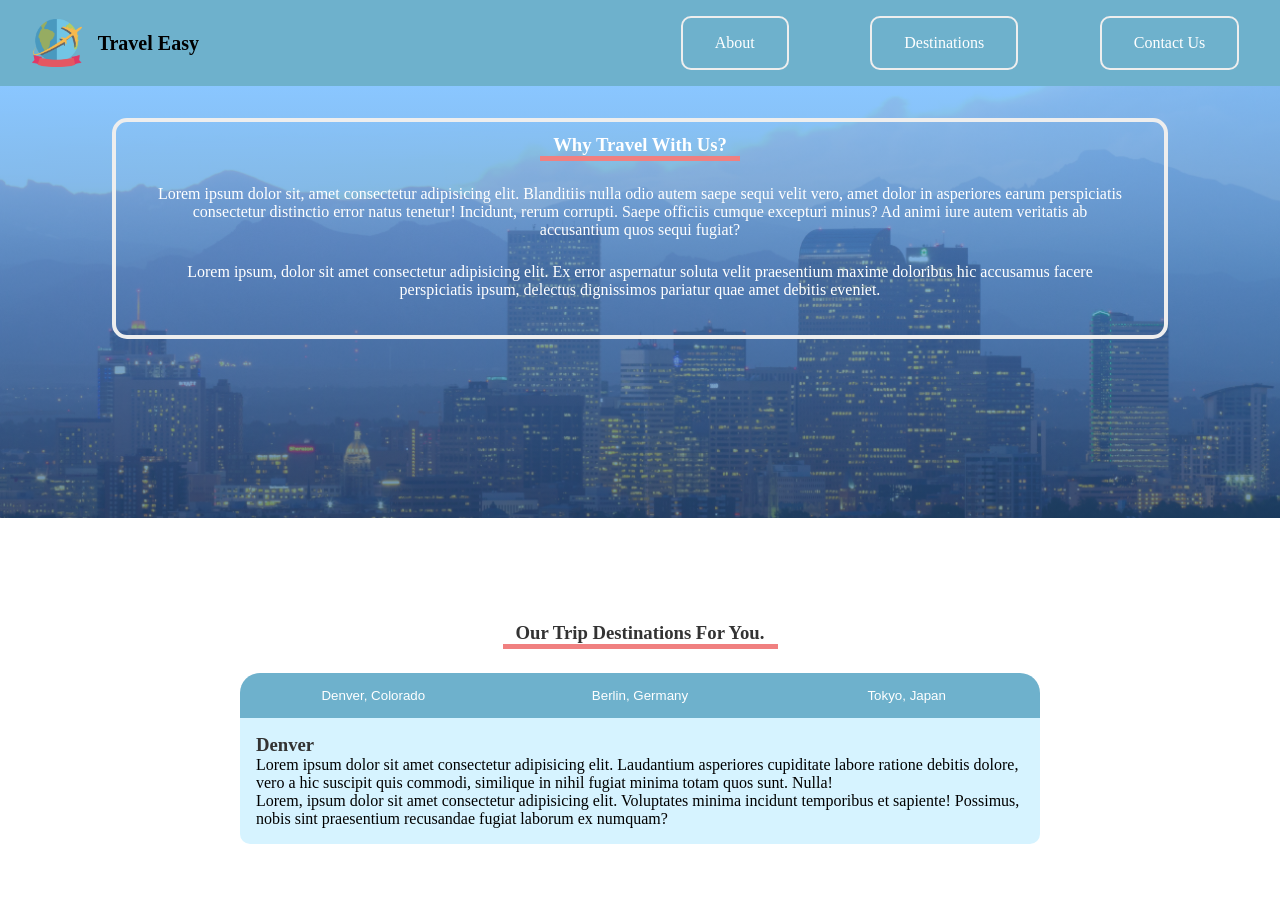
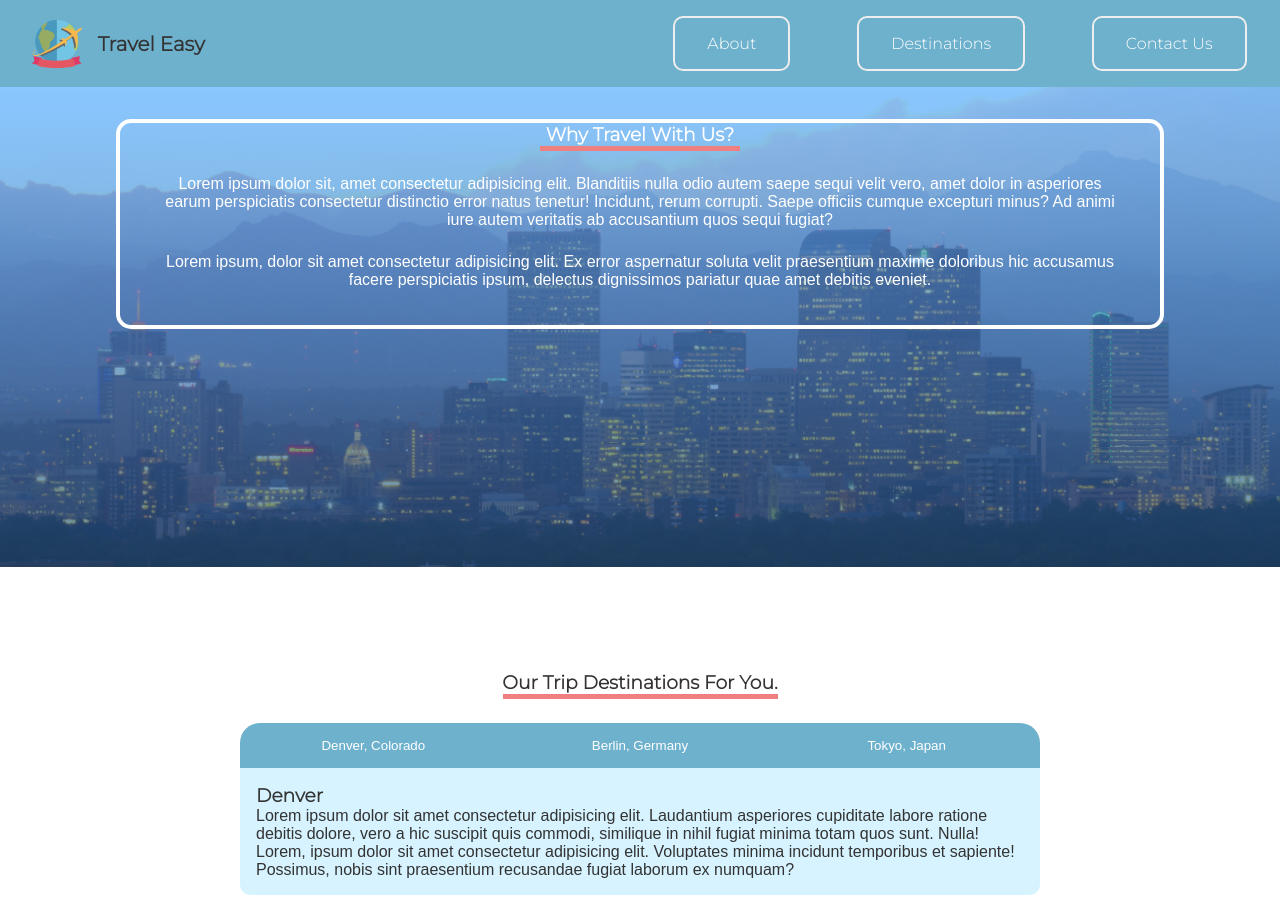
Before and after one commit to Battlertrunks/TravelWebsitePractice, a plain HTML site: page index.html in a window 1280 px wide. Shown: the top 898 px of the page. Drawn offline with Linux system fonts and the light colour scheme.

Commit message:
Changed the header fonts to Montserrat and paragragh fonts to Source Serif from google fonts. Made the nav buttons direct the user to the sections of the page they are designated to.

```diff
--- a/index.html
+++ b/index.html
@@ -26,14 +26,14 @@
         </header>
         <div class="links-container">
           <ul class="links">
-            <li><a href="">About</a></li>
-            <li><a href="">Destinations</a></li>
-            <li><a href="">Contact Us</a></li>
+            <li><a href="#about">About</a></li>
+            <li><a href="#destinations">Destinations</a></li>
+            <li><a href="#contact-us">Contact Us</a></li>
           </ul>
         </div>
       </nav>
     </section>
-    <section class="about-section">
+    <section class="about-section" id="about">
       <div class="about-center">
         <h3>Why Travel with us?</h3>
         <p>
@@ -51,7 +51,7 @@
         </p>
       </div>
     </section>
-    <section class="destinations-section">
+    <section class="destinations-section" id="destinations">
       <div class="destinations-tab">
         <h3 class="destinations-header">Our trip destinations for you.</h3>
         <div class="tab">
@@ -108,7 +108,7 @@
         </div>
       </div>
     </section>
-    <section class="contact-us-section">
+    <section class="contact-us-section" id="contact-us">
       <h3>Contact us</h3>
       <p>
         If you need to reach out to us for any questions related to our
--- a/styles.css
+++ b/styles.css
@@ -1,3 +1,6 @@
+/* Importing fonts */
+@import url("https://fonts.googleapis.com/css2?family=Montserrat:wght@300&family=Source+Serif+4&display=swap");
+
 *,
 ::before,
 ::after {
@@ -9,22 +12,24 @@ h2 {
   font-size: 20px;
 }
 
-h3 {
+h1,
+h2,
+h3,
+h4,
+a {
+  text-transform: capitalize;
+  font-family: "Montserrat", sans-serif;
   color: #333333;
 }
 
-h1,
-h2,
-h3,
-h4 {
-  text-transform: capitalize;
+p {
+  font-family: "Source Serif", sans-serif;
+  color: #333333;
 }
 
 html {
   background: #fff;
-}
-
-body {
+  scroll-behavior: smooth;
 }
 
 /* nav bar */
@@ -93,7 +98,7 @@ body {
   background: linear-gradient(#4da9ffa8, #265580a7), url(./DenverColorado.jpg);
   background-size: cover;
   background-repeat: no-repeat;
-  height: 25rem;
+  height: 28rem;
 }
 
 .about-center h3 {
@@ -103,10 +108,10 @@ body {
 .about-center {
   text-align: center;
   margin: 0 auto;
-  border: 4px #eee solid;
+  border: 4px #fff solid;
   border-radius: 15px;
   width: 80%;
-  padding: 0.75rem;
+  padding: 0 0.5rem 0.75rem;
 }
 
 .about-center h3::after {
@@ -232,7 +237,6 @@ body {
 }
 
 .option h4 {
-  color: #333;
   margin: 0.75rem 0;
 }
 
@@ -302,9 +306,6 @@ body {
     transition: background-color 0.2s ease-out;
   }
 
-  .about-section {
-  }
-
   /* Destinations tab layout */
 
   .destinations-section {
```
